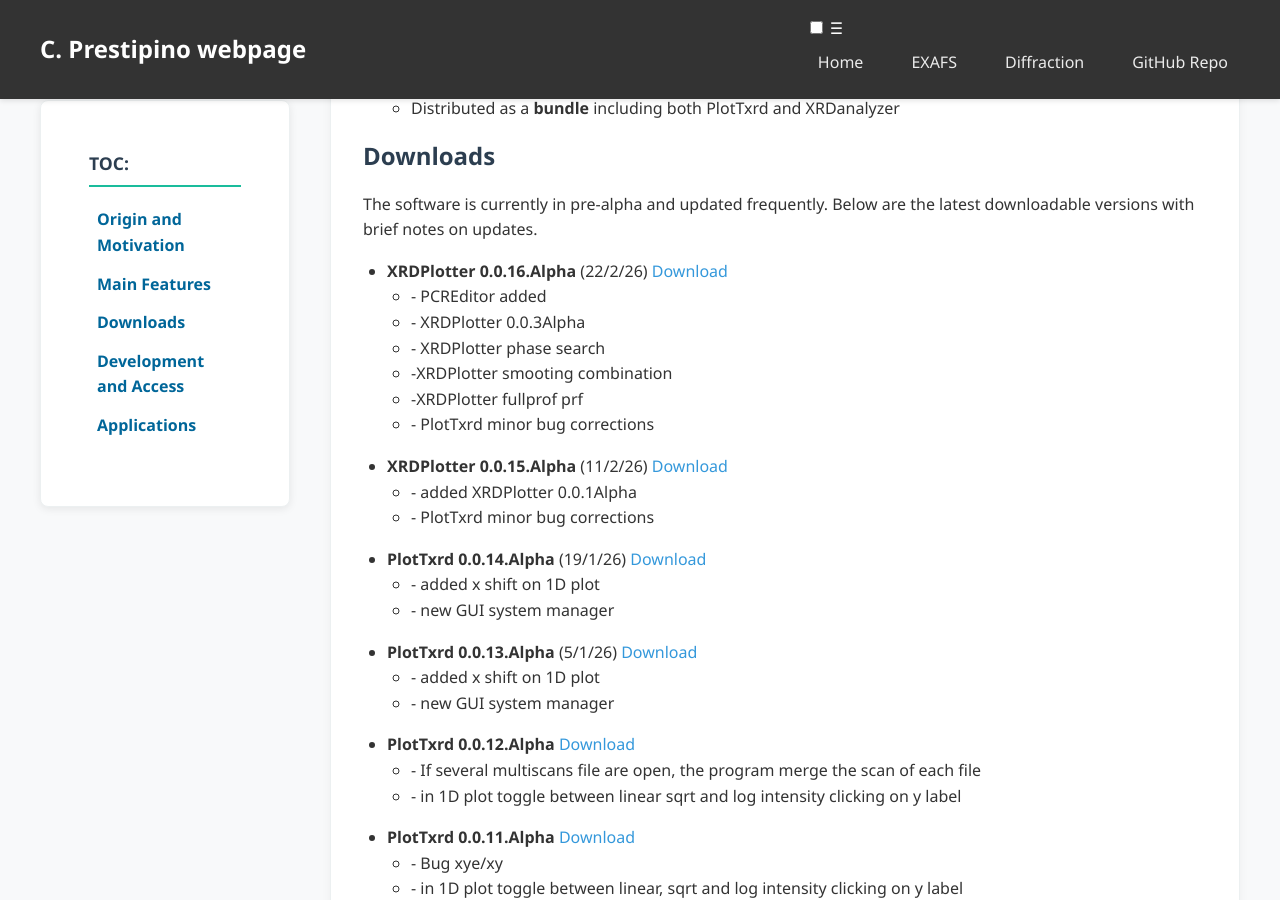
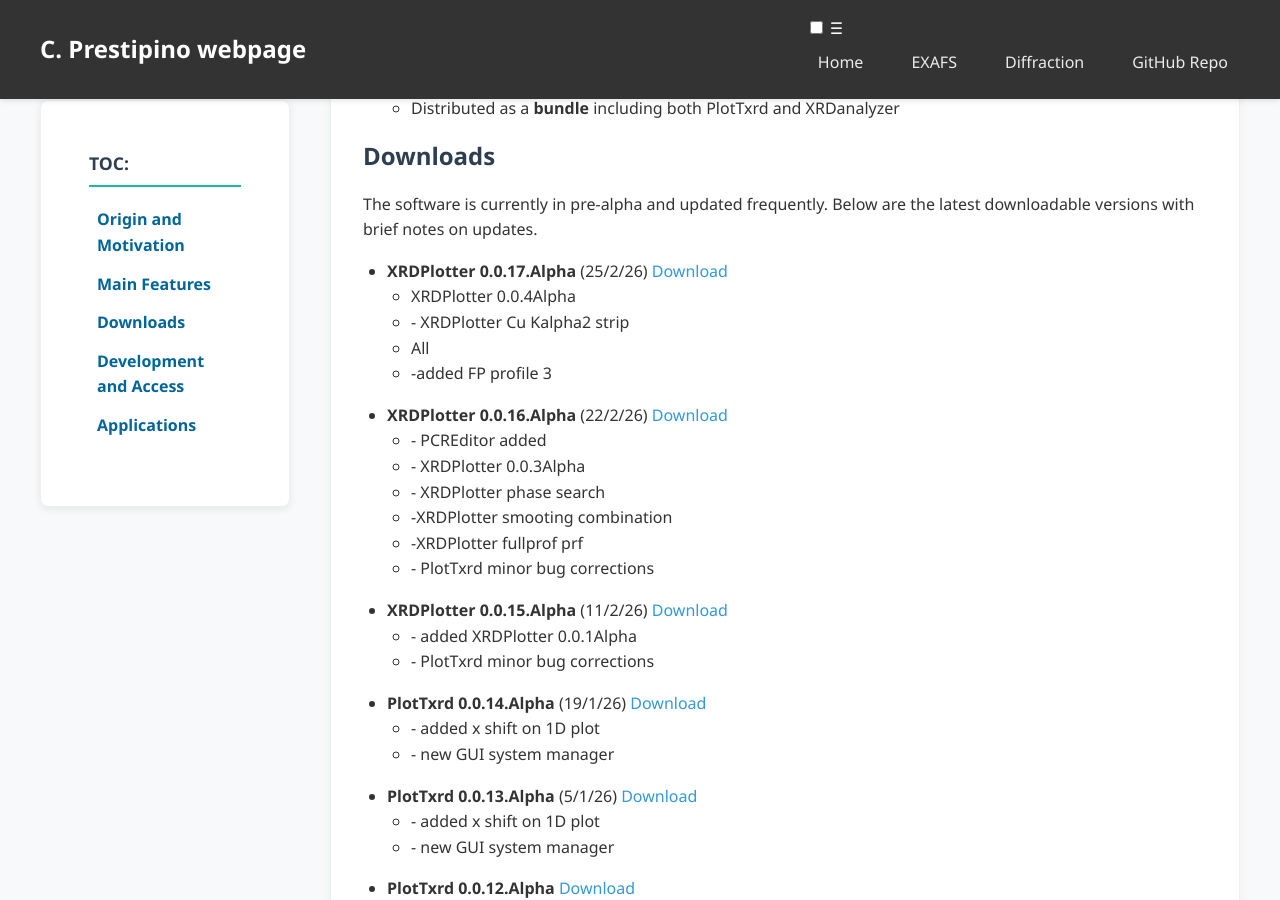
Before and after one commit to Prestipino/Prestipino.github.io, a Jekyll site: the page built from PlotTxrd.html, in a window 1280 px wide and 900 px high, scrolled down 894 px. Built offline with Jekyll 4.4.1, drawn with Linux system fonts in a browser that asks for light colours.

Commit message:
Update PlotTxrd.html with new XRDPlotter versions
Added new version details for XRDPlotter 0.0.17.Alpha and 0.0.16.Alpha with download links.

```diff
--- a/PlotTxrd.html
+++ b/PlotTxrd.html
@@ -54,6 +54,15 @@ description: "PlotTxrd software page"
   <h2 id="downloads">Downloads</h2>
   <p>The software is currently in pre-alpha and updated frequently. Below are the latest downloadable versions with brief notes on updates.</p>
   <ul>
+   <li><strong>XRDPlotter 0.0.17.Alpha</strong> (25/2/26) <a href="https://sdrive.cnrs.fr/s/5iyNwgMXq3zHWJx">Download</a>
+      <ul>
+        <li>XRDPlotter 0.0.4Alpha</li>
+        <li>- XRDPlotter Cu Kalpha2 strip</li>
+        <li>All</li>
+        <li>-added FP profile 3</li>
+      </ul>
+
+
    <li><strong>XRDPlotter 0.0.16.Alpha</strong> (22/2/26) <a href="https://sdrive.cnrs.fr/s/qqMz2rJy4TaE4QG">Download</a>
       <ul>
         <li>- PCREditor added</li>
```
